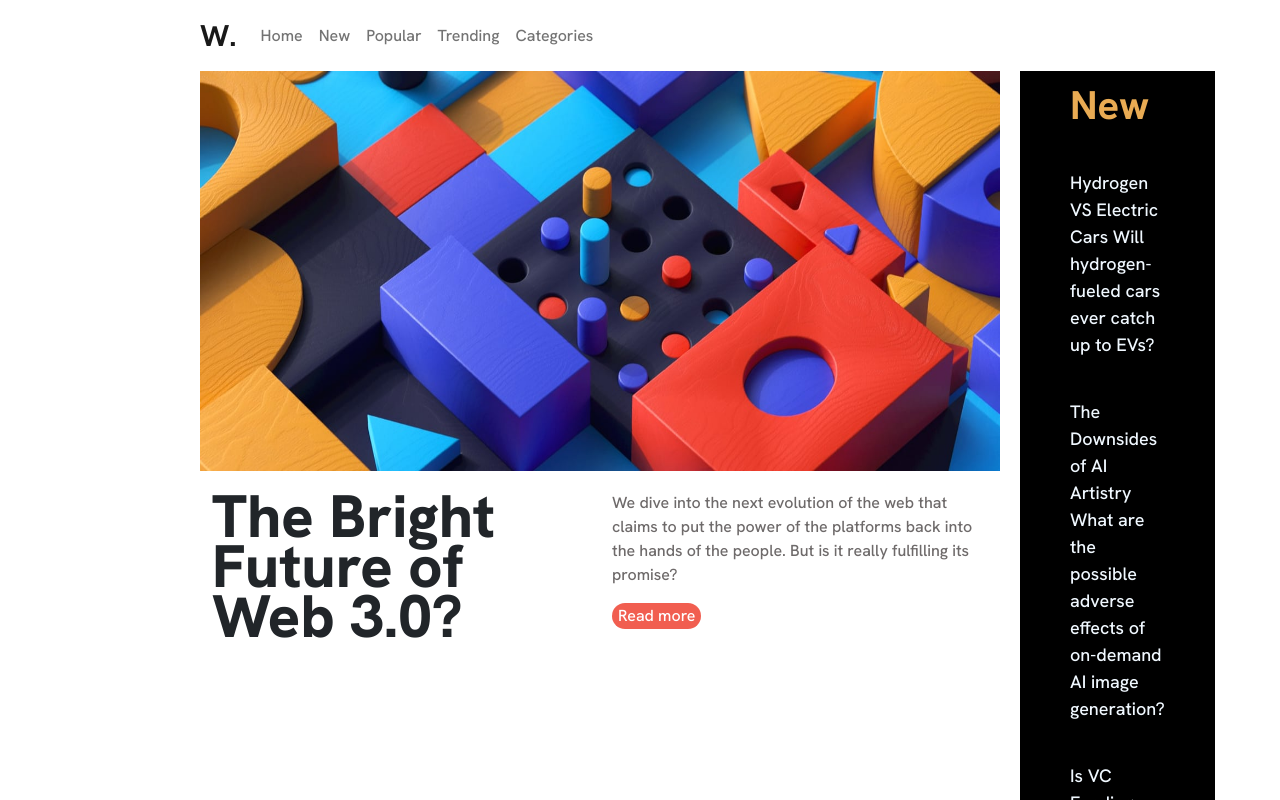
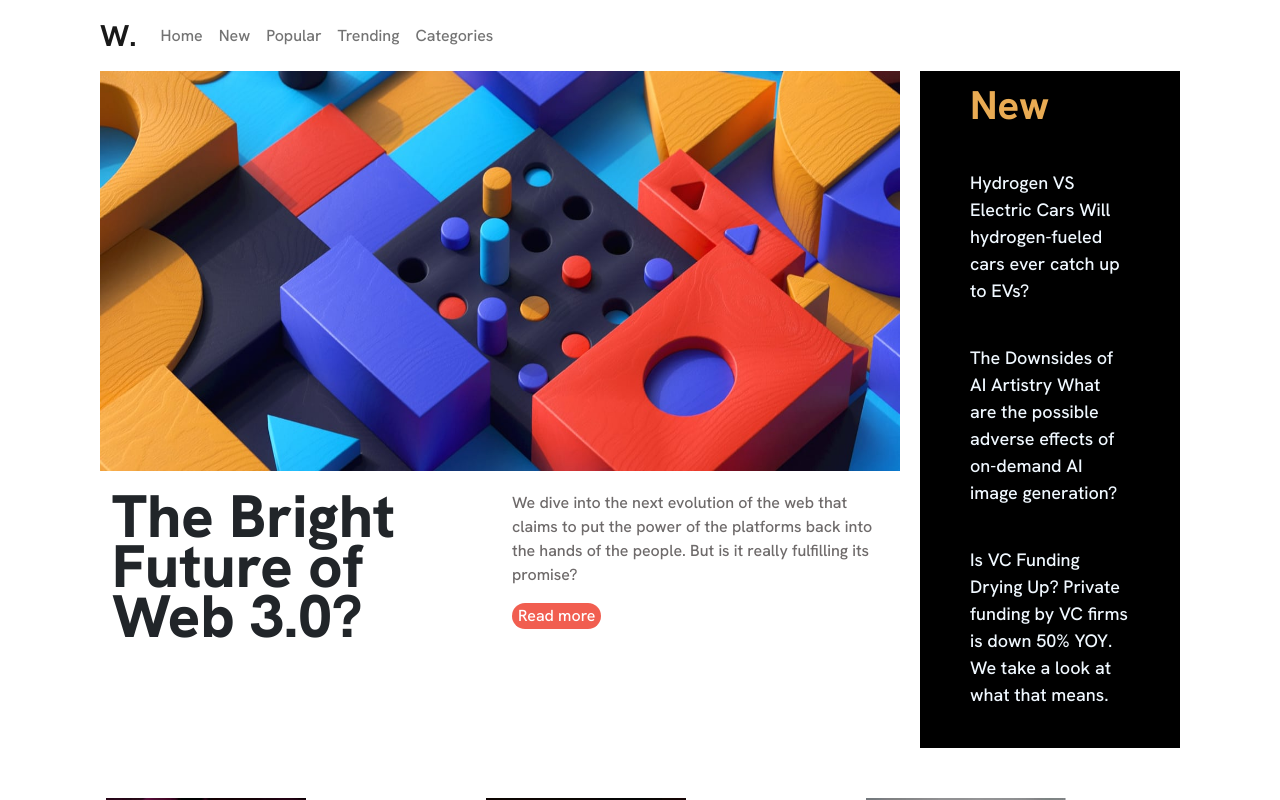
Before and after one commit to Vishal44-07/news-homepage-challenge, a React (Create React App) app: page / in a window 1280 px wide. Shown: the top 800 px of the page. Built offline with nearby package versions, Linux system fonts and the light colour scheme.

Commit message:
Update App.css

```diff
--- a/src/App.css
+++ b/src/App.css
@@ -8,8 +8,8 @@
   width: 100%;
 }
 .first-box {
-  padding-left: 200px;
-  padding-right: 200px;
+  padding-left: 100px;
+  padding-right: 100px;
 }
 .second-grid {
   margin: 0;
```
